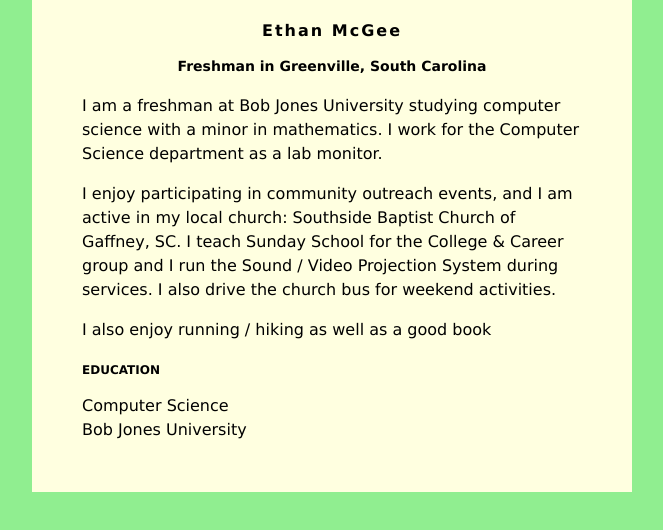
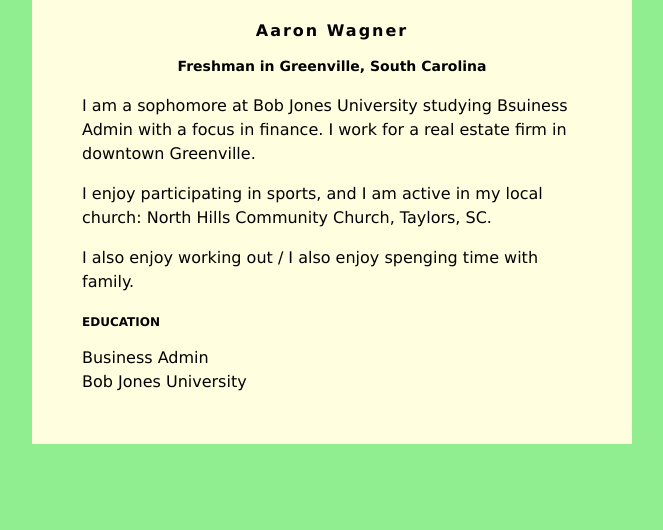
Before and after one commit to awagn691/awagn691.github.io, a plain HTML site: page index.html in a window 1280 px wide. Shown: the whole page, without its empty margins (308-971 px from the left). Drawn offline with Linux system fonts and the light colour scheme.

Commit message:
Update index.html

```diff
--- a/index.html
+++ b/index.html
@@ -30,19 +30,19 @@ h3 {
 </head>
 <body>
     <div id="content">
-        <h1>Ethan McGee</h1>
+        <h1>Aaron Wagner</h1>
         <h2>Freshman in Greenville, South Carolina</h2>
 
-         <p>I am a freshman at Bob Jones University studying computer science with a minor in mathematics. I work for the Computer Science department as a lab monitor.</p>
+         <p>I am a sophomore at Bob Jones University studying Bsuiness Admin with a focus in finance. I work for a real estate firm in downtown Greenville.</p>
          <p>
-            I enjoy participating in community outreach events, and I am active in my local church: Southside Baptist Church of Gaffney, SC.  I teach Sunday School for the College &amp; Career group and I run the Sound / Video Projection System during services.  I also drive the church bus for weekend activities.
+            I enjoy participating in sports, and I am active in my local church: North Hills Community Church, Taylors, SC.
          </p>
          <p>
-            I also enjoy running / hiking as well as a good book
+            I also enjoy working out / I also enjoy spenging time with family.
          </p>
 
         <h3>EDUCATION</h3>
-        Computer Science<br>
+        Business Admin<br>
         Bob Jones University
     </div>
 
```
